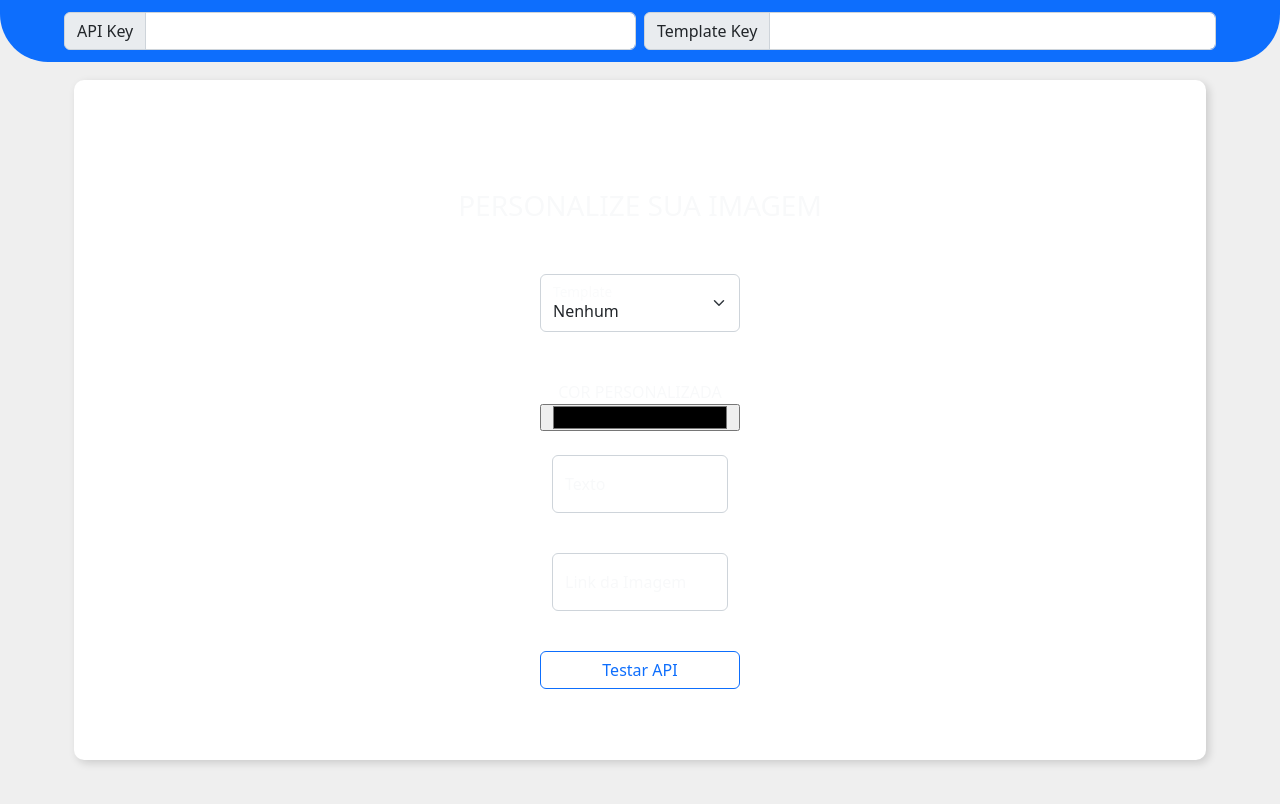
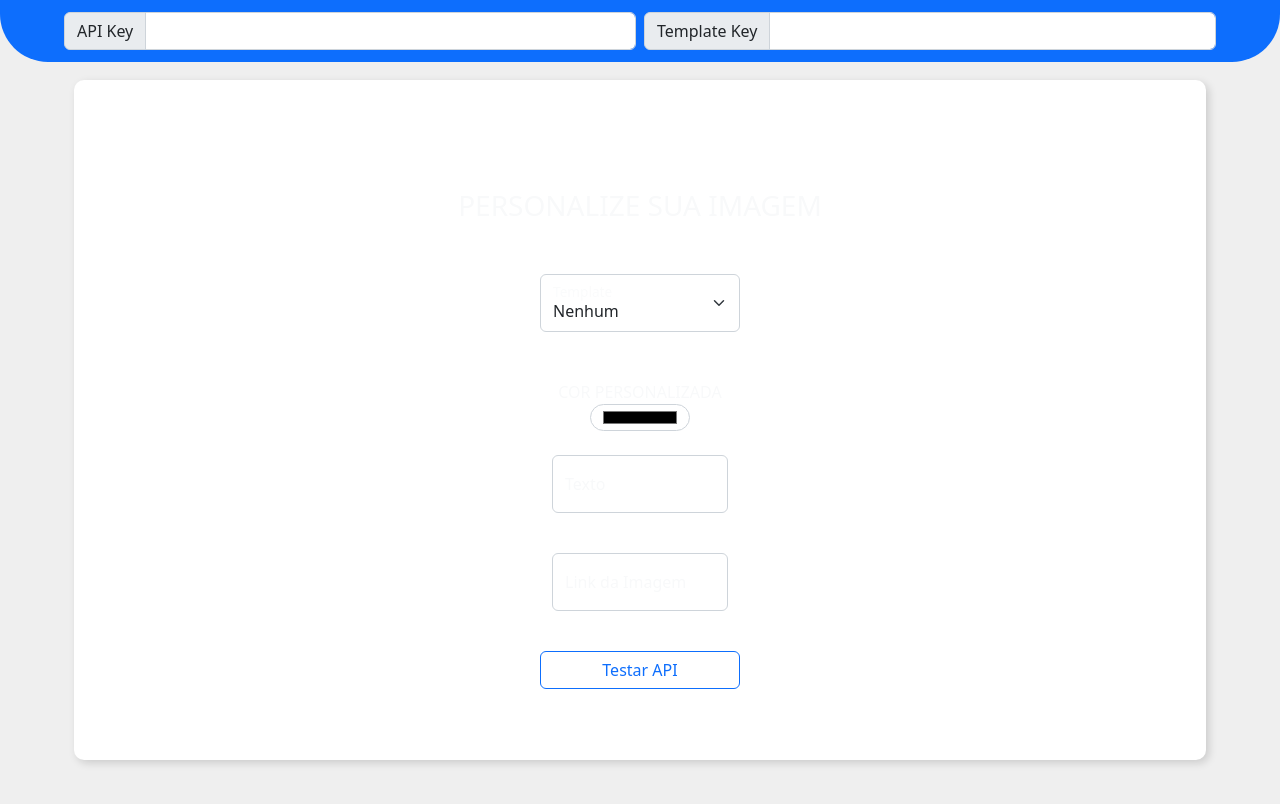
Before and after one commit to Rafael-MJ/Angular-ImgAPIs, an Angular app: page /bannerbear in a window 1280 px wide. Shown: the top 804 px of the page. Built offline with nearby package versions, Linux system fonts and the light colour scheme.

Commit message:
small visual changes

```diff
--- a/src/app/api-bannerbear/api-bannerbear.component.html
+++ b/src/app/api-bannerbear/api-bannerbear.component.html
@@ -31,7 +31,7 @@
 
                 <p class="text-primary-emphasis text-center mt-5 mb-0">COR PERSONALIZADA</p>
                 <div class="nav row col-1 m-auto text-primary-emphasis justify-content-center interactive">
-                    <input type="color" name="n_txtclr" id="n_txtclr" [(ngModel)]="n_txtclr">
+                    <input type="color" class="form-control rounded-pill w-50" name="n_txtclr" id="n_txtclr" [(ngModel)]="n_txtclr">
                 </div>
 
                 <div class="nav row col-2 m-auto mt-4 text-primary-emphasis interactive">
--- a/src/app/api-templateio/api-templateio.component.html
+++ b/src/app/api-templateio/api-templateio.component.html
@@ -31,7 +31,7 @@
 
             <p class="text-primary-emphasis text-center mt-5 mb-0">COR PERSONALIZADA</p>
             <div class="nav row col-1 m-auto text-primary-emphasis justify-content-center interactive">
-                <input type="color" name="n_txtclr" id="n_txtclr" [(ngModel)]="n_txtclr">
+                <input type="color" class="form-control rounded-pill w-50" name="n_txtclr" id="n_txtclr" [(ngModel)]="n_txtclr">
             </div>
 
             <div class="nav row col-2 m-auto mt-4 text-primary-emphasis interactive">
```
